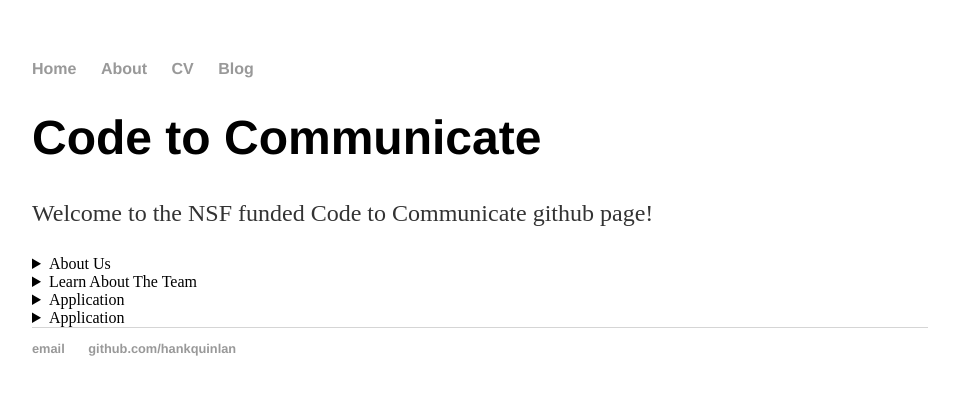
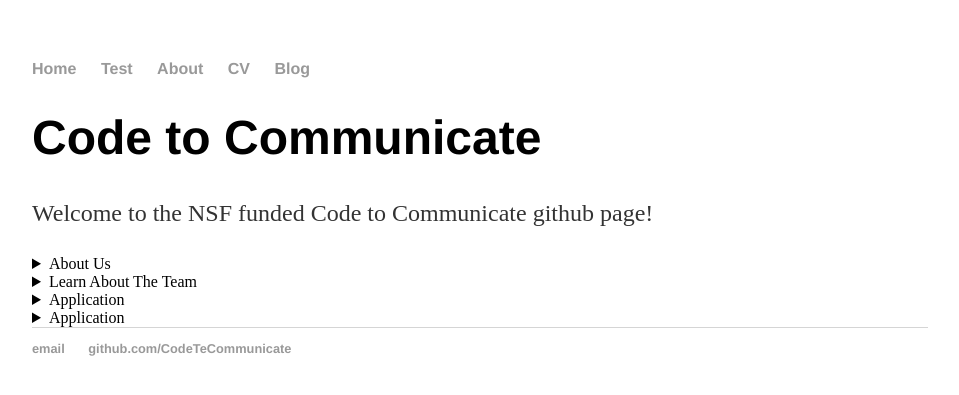
Before and after one commit to CodeToCommunicate/CodeToCommunicate.github.io, a Jekyll site: the page built from index.md, in a window 1280 px wide. Shown: the top 395 px of the page, without its empty margins (160-1119 px from the left). Built offline with Jekyll 4.4.1, drawn with Linux system fonts in a browser that asks for light colours; our own code applies the rules of GitHub Pages for plain Markdown files.

Commit message:
Update default.html

```diff
--- a/_layouts/default.html
+++ b/_layouts/default.html
@@ -9,6 +9,7 @@
 			<nav>
 	    		<ul>
 	        		<li><a href="/">Home</a></li>
+				<li><a href="/">Test</a></li>
 		        	<li><a href="/about">About</a></li>
 	        		<li><a href="/cv">CV</a></li>
 	        		<li><a href="/blog">Blog</a></li>
@@ -21,8 +22,8 @@
 			</div><!-- /.container -->
 			<footer>
 	    		<ul>
-	        		<li><a href="mailto:hankquinlanhub@gmail.com">email</a></li>
-	        		<li><a href="https://github.com/hankquinlan">github.com/hankquinlan</a></li>
+	        		<li><a href="mailto:codetocommunicate@gmail.com">email</a></li>
+	        		<li><a href="https://github.com/CodeTeCommunicate">github.com/CodeTeCommunicate</a></li>
 				</ul>
 			</footer>
 		</body>
```
